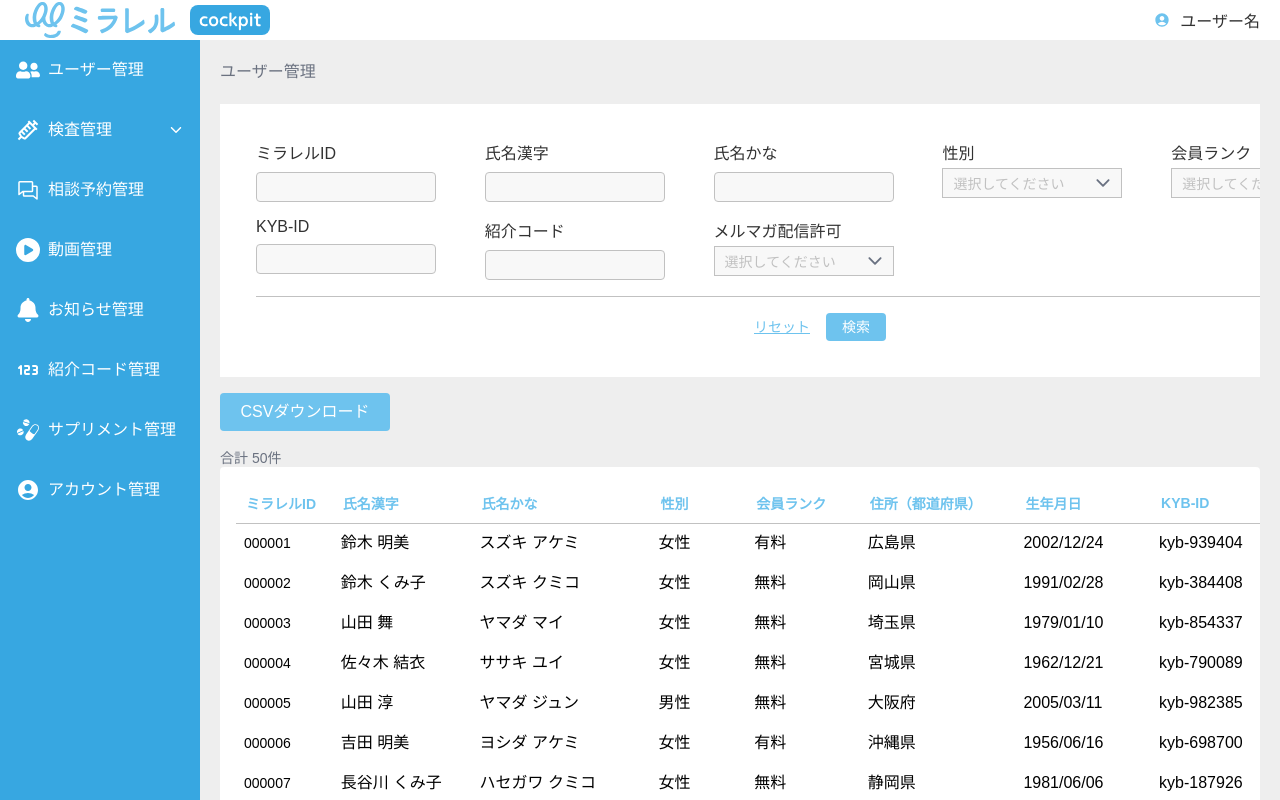
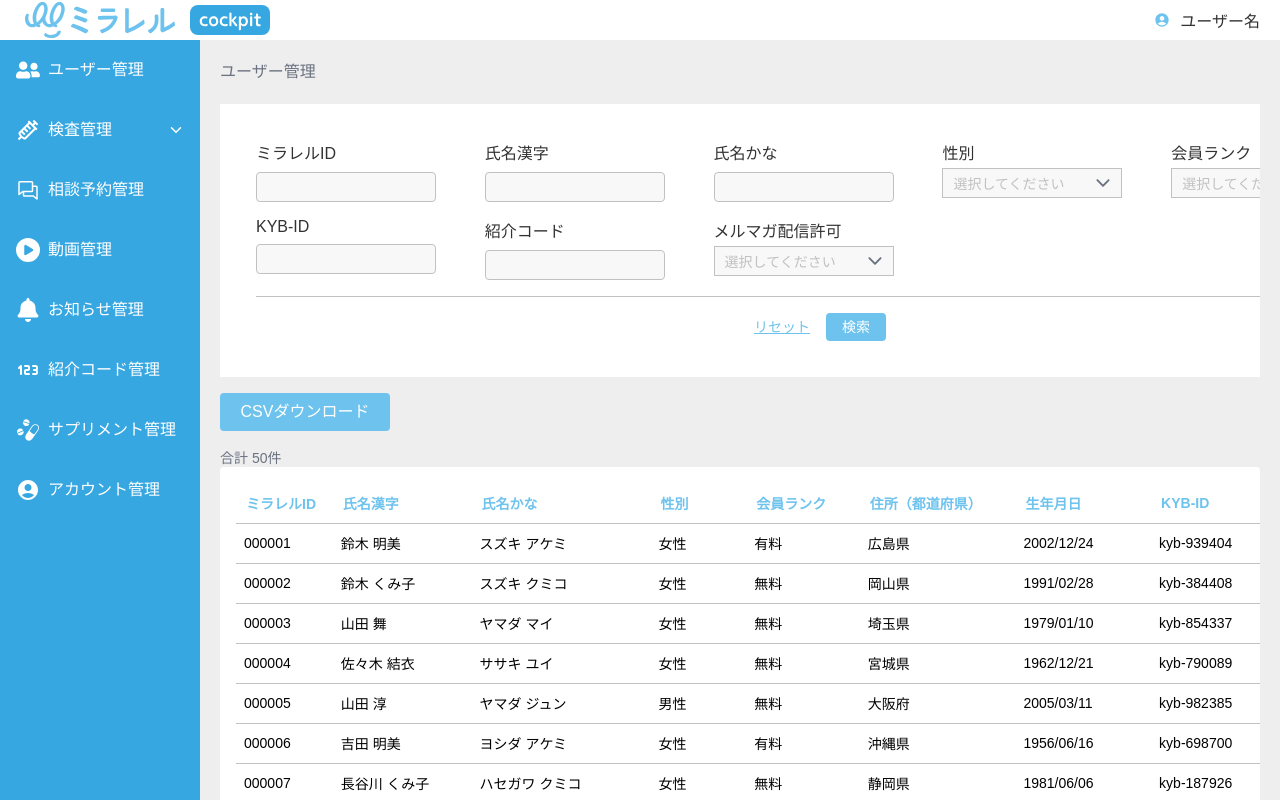
Before and after one commit to ymtakt/nextjs_sample, a Next.js app: page /user-management in a window 1280 px wide. Shown: the top 800 px of the page. Built offline with nearby package versions, Linux system fonts and the light colour scheme.

Commit message:
fix:ユーザー管理のテーブル要素を配列で管理に修正

```diff
--- a/src/components/general/Tables/UserManagement/index.tsx
+++ b/src/components/general/Tables/UserManagement/index.tsx
@@ -26,6 +26,20 @@ export default function UserTable({ users }: Props) {
     router.push(`/${ROUTES.USER_MANAGEMENT}/${id}/${ROUTES.USER_INFO}`);
   };
 
+  const columns = [
+    { label: "ミラレルID", key: "id", className: "w-[92px]" },
+    { label: "氏名漢字", key: "nameKanji", className: "w-[132px]" },
+    { label: "氏名かな", key: "nameKana", className: "w-[170px]" },
+    { label: "性別", key: "gender", className: "w-[91px]" },
+    { label: "会員ランク", key: "membership", className: "w-[108px]" },
+    { label: "住所（都道府県）", key: "prefecture", className: "w-[148px]" },
+    { label: "生年月日", key: "birthDate", className: "w-[129px]" },
+    { label: "KYB-ID", key: "kybId", className: "w-[132px]" },
+    { label: "紹介コード", key: "referralCode", className: "w-[132px]" },
+    { label: "紹介者", key: "referredBy", className: "w-[132px]" },
+    { label: "メルマガ配信許可", key: "mailAllowed", className: "w-[160px]" },
+  ];
+
   return (
     <div className="">
       <div className="p-4 h-full bg-cp-white overflow-x-auto mx-auto rounded">
@@ -33,17 +47,11 @@ export default function UserTable({ users }: Props) {
         <table className="min-w-[1500px] w-full">
           <thead>
             <tr className="h-[40px] text-left title-cp-small px-2.5 text-cp-sky-blue bg-cp-white border-cp-soft-gray border-b">
-              <th className="w-[92px] pl-2.5">ミラレルID</th>
-              <th className="w-[132px] pl-2.5">氏名漢字</th>
-              <th className="w-[170px] pl-2.5">氏名かな</th>
-              <th className="w-[91px] pl-2.5">性別</th>
-              <th className="w-[108px] pl-2.5">会員ランク</th>
-              <th className="w-[148px] pl-2.5">住所（都道府県）</th>
-              <th className="w-[129px] pl-2.5">生年月日</th>
-              <th className="w-[132px] pl-2.5">KYB-ID</th>
-              <th className="w-[132px] pl-2.5">紹介コード</th>
-              <th className="w-[132px] pl-2.5">紹介者</th>
-              <th className="w-[160px] pl-2.5">メルマガ配信許可</th>
+              {columns.map((col) => (
+                <th key={col.key} className={`${col.className} pl-2.5`}>
+                  {col.label}
+                </th>
+              ))}
             </tr>
           </thead>
 
@@ -52,21 +60,18 @@ export default function UserTable({ users }: Props) {
               <tr
                 onClick={() => handleRowClick(user.id)}
                 key={user.id}
-                className="text-left cursor-pointer hover:bg-cp-ghost-white"
+                className="text-left cursor-pointer hover:bg-cp-ghost-white border-cp-soft-gray border-b"
               >
-                <td className="h-[40px] px-2 py-1 text-black body-cp-small">
-                  {user.id.toString().padStart(6, "0")}
+                {columns.map((col) => (
+                  <td
+                    key={col.key}
+                    className="h-[40px] px-2 py-1 text-black body-cp-small"
+                  >
+                    {col.key === "id"
+                      ? user[col.key as keyof User]?.toString().padStart(6, "0")
+                      : user[col.key as keyof User]}
                   </td>
-                <td className="px-2 py-1 text-black">{user.nameKanji}</td>
-                <td className="px-2 py-1 text-black">{user.nameKana}</td>
-                <td className="px-2 py-1 text-black">{user.gender}</td>
-                <td className="px-2 py-1 text-black">{user.membership}</td>
-                <td className="px-2 py-1 text-black">{user.prefecture}</td>
-                <td className="px-2 py-1 text-black">{user.birthDate}</td>
-                <td className="px-2 py-1 text-black">{user.kybId}</td>
-                <td className="px-2 py-1 text-black">{user.referralCode}</td>
-                <td className="px-2 py-1 text-black">{user.referredBy}</td>
-                <td className="px-2 py-1 text-black">{user.mailAllowed}</td>
+                ))}
               </tr>
             ))}
           </tbody>
@@ -74,11 +79,13 @@ export default function UserTable({ users }: Props) {
       </div>
 
       {/* --- ページネーション --- */}
+      <div className="pb-5">
         <Pagination
           currentPage={currentPage}
           totalPages={totalPages}
           onPageChange={setCurrentPage}
         />
       </div>
+    </div>
   );
 }
```
Lines whose indentation alone changed are shown as unchanged.
